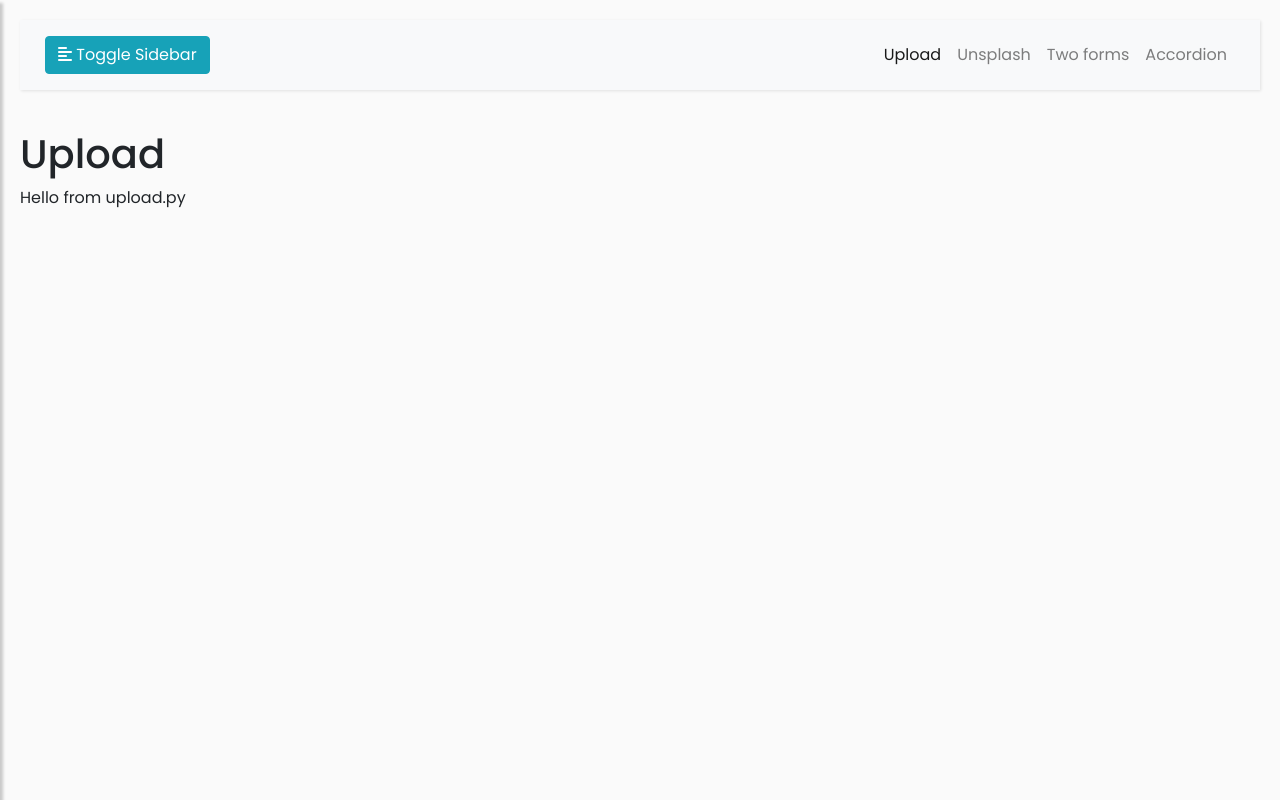
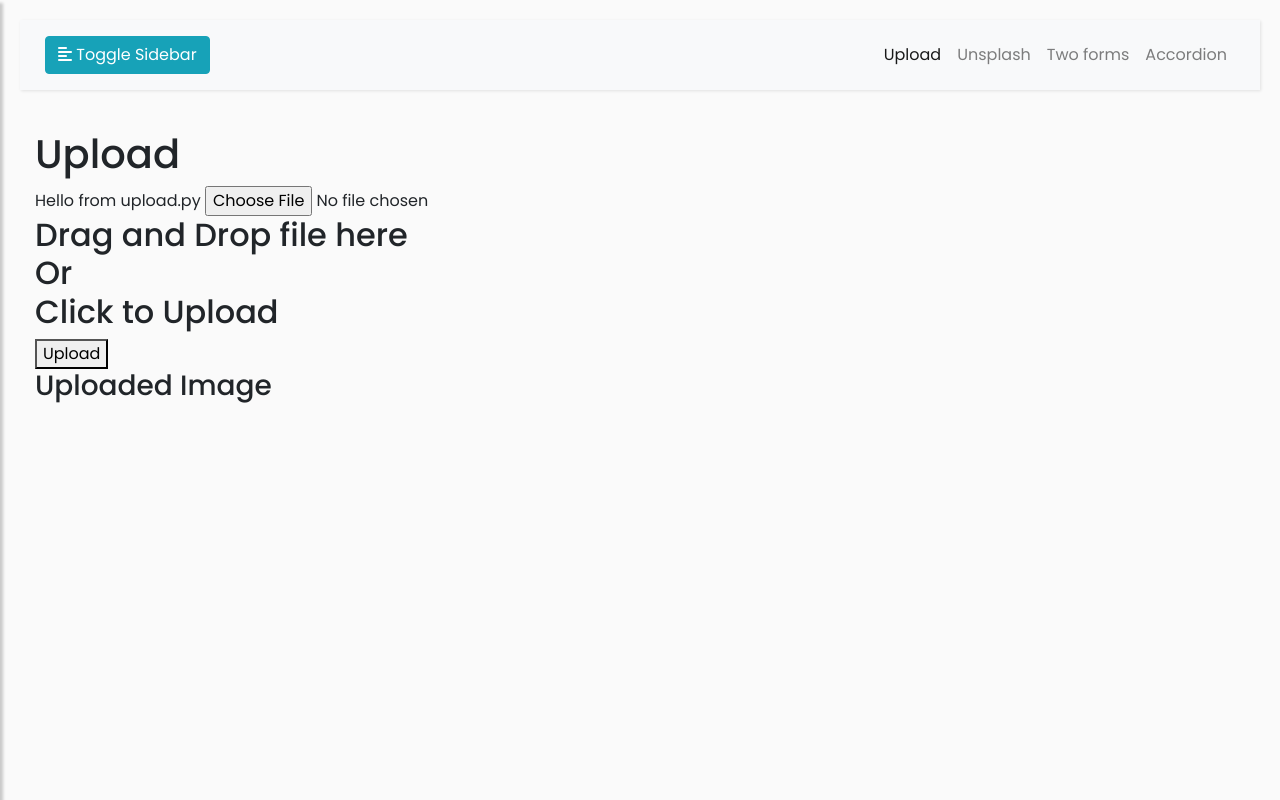
Before and after one commit to indrapaul824/fastapi-starter-webapp, a FastAPI app: page /upload in a window 1280 px wide. Run offline with FastAPI, Linux system fonts and the light colour scheme; some libraries are stand-ins or nearby versions.

Commit message:
Update upload.html

```diff
--- a/templates/upload.html
+++ b/templates/upload.html
@@ -1,5 +1,40 @@
-{% extends "base.html" %} {% set active_page = "upload" %} {% block title
-%}Upload{% endblock %} {% block head %} {{ super() }} {% endblock %} {% block
-page_content %}
-<h1>Upload</h1>
-{{result}} {% endblock %} {% block scripts %} {{ super() }} {% endblock %}
+{% extends "base.html" %}
+{% set active_page = "upload" %}
+
+{% block title %}Upload{% endblock %}
+
+{% block head %}
+{{ super() }}
+{% endblock %}
+
+{% block page_content %}
+<div class="col-12 up-area">
+    <h1>Upload</h1>
+    {{result}}
+    <input type="file" name="file" id="file">
+    <!-- Drag and Drop container-->
+    <div class="upload-area" id="uploadfile">
+        <h2 id="howto">Drag and Drop file here<br />Or<br />Click to Upload</h2>
+        <button type="submit" class="box_button">Upload</button>
+    </div>
+</div>
+
+
+<div class="col-12">
+    <div class="colorpalette">
+        <h3>Uploaded Image</h3>
+        <div id="result" class="row">
+            <div id="original" class="col-12">
+            </div>
+        </div>
+    </div>
+</div>
+{% endblock %}
+
+{% block scripts %}
+{{ super() }}
+
+<script type="module" src="{{ url_for('static', path='/js/dragdrop.js') }}"></script>
+
+{% endblock %}
+view raw
```
